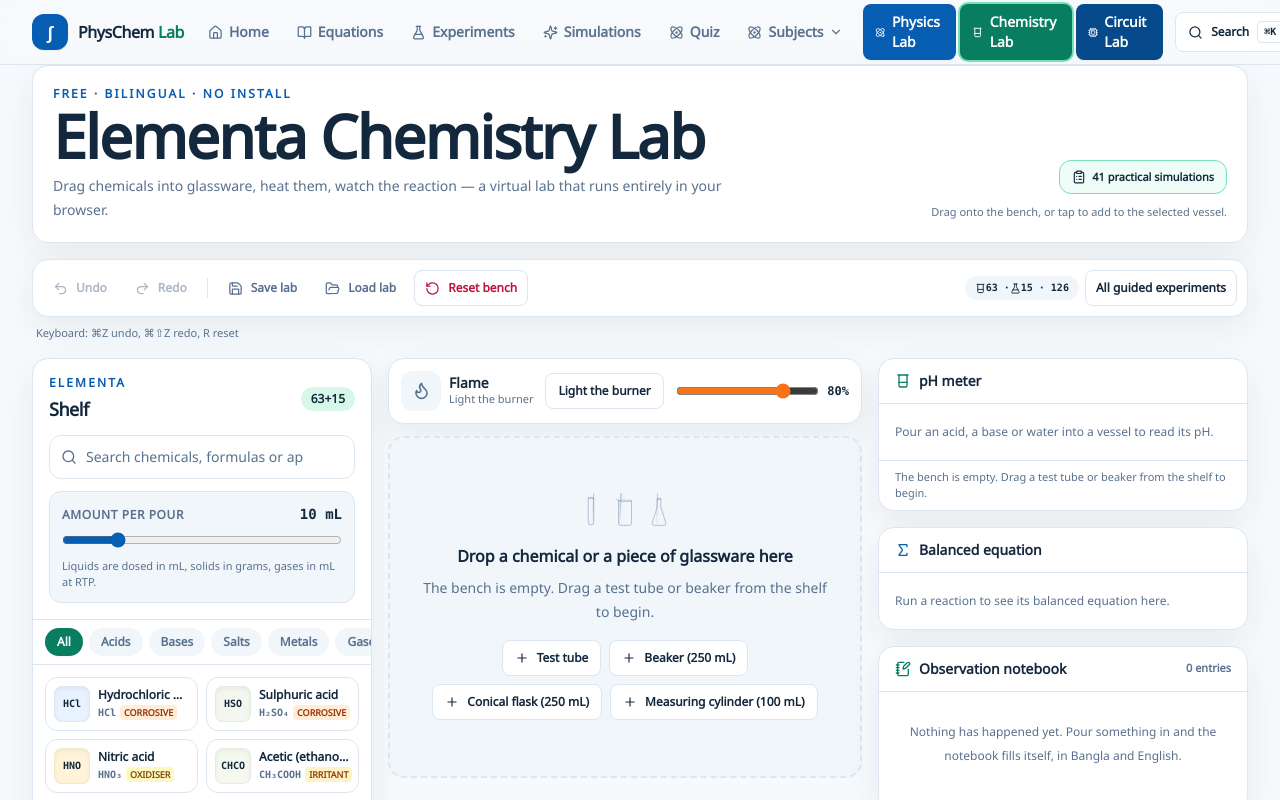
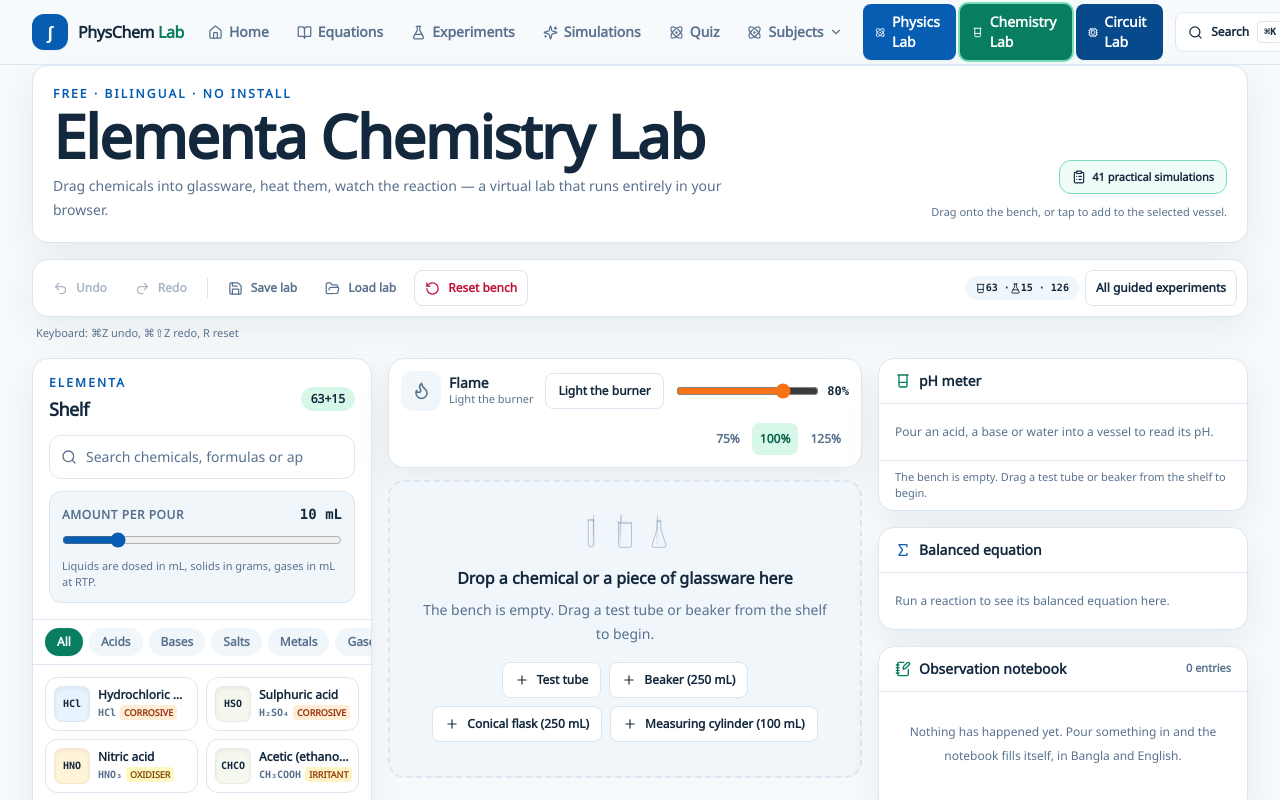
Before and after one commit to BFH-HAMID/Elementa, a Next.js app: page /en/lab/chemistry in a window 1280 px wide. Shown: the top 800 px of the page. Built offline with nearby package versions, Linux system fonts and the light colour scheme.

Commit message:
Add zoom controls to chemistry workbench
Co-authored-by: arena-agent <297053741+arena-agent@users.noreply.github.com>

```diff
--- a/components/lab/Workbench.tsx
+++ b/components/lab/Workbench.tsx
@@ -37,6 +37,7 @@ export function Workbench() {
   const canvasRef = useRef<HTMLDivElement>(null);
   const dragRef = useRef<{ id: string; startX: number; startY: number; originX: number; originY: number } | null>(null);
   const [draggingId, setDraggingId] = useState<string | null>(null);
+  const [zoom, setZoom] = useState(1);
 
   const onPointerDown = useCallback(
     (vesselId: string, event: React.PointerEvent) => {
@@ -56,7 +57,7 @@ export function Workbench() {
       const onMove = (e: PointerEvent) => {
         const g = dragRef.current;
         if (!g || g.id !== vesselId) return;
-        moveVessel(g.id, Math.max(0, g.originX + (e.clientX - g.startX)), Math.max(0, g.originY + (e.clientY - g.startY)));
+        moveVessel(g.id, Math.max(0, g.originX + (e.clientX - g.startX) / zoom), Math.max(0, g.originY + (e.clientY - g.startY) / zoom));
       };
       const onUp = () => {
         dragRef.current = null;
@@ -70,7 +71,7 @@ export function Workbench() {
       window.addEventListener('pointercancel', onUp);
       event.stopPropagation();
     },
-    [vessels, moveVessel, selectVessel]
+    [vessels, moveVessel, selectVessel, zoom]
   );
 
   useEffect(() => {
@@ -116,6 +117,13 @@ export function Workbench() {
           <span className="font-mono text-xs font-black">{Math.round(burner.intensity * 100)}%</span>
         </label>
 
+        <div className="ml-auto flex items-center gap-1">
+          {[0.75, 1, 1.25].map((z) => (
+            <button key={z} type="button" onClick={() => setZoom(z)} className={cn('btn-ghost min-h-8 rounded-lg px-2 text-xs font-bold', zoom === z && 'bg-chemistry-100 text-chemistry-700 dark:bg-chemistry-900 dark:text-chemistry-100')}>
+              {Math.round(z * 100)}%
+            </button>
+          ))}
+        </div>
         {selected && (
           <div className="flex items-center gap-1.5">
             <button
@@ -172,6 +180,7 @@ export function Workbench() {
       ) : (
         <div
           ref={canvasRef}
+          style={{ transform: `scale(${zoom})`, transformOrigin: 'top left' }}
           className={cn(
             'relative flex-1 min-h-[520px] rounded-2xl border-2 border-dashed p-3 transition overflow-auto',
             isOver ? 'border-chemistry-400 bg-chemistry-50/60 dark:bg-chemistry-900/20' : 'border-transparent bg-[var(--surface-soft)]'
```
